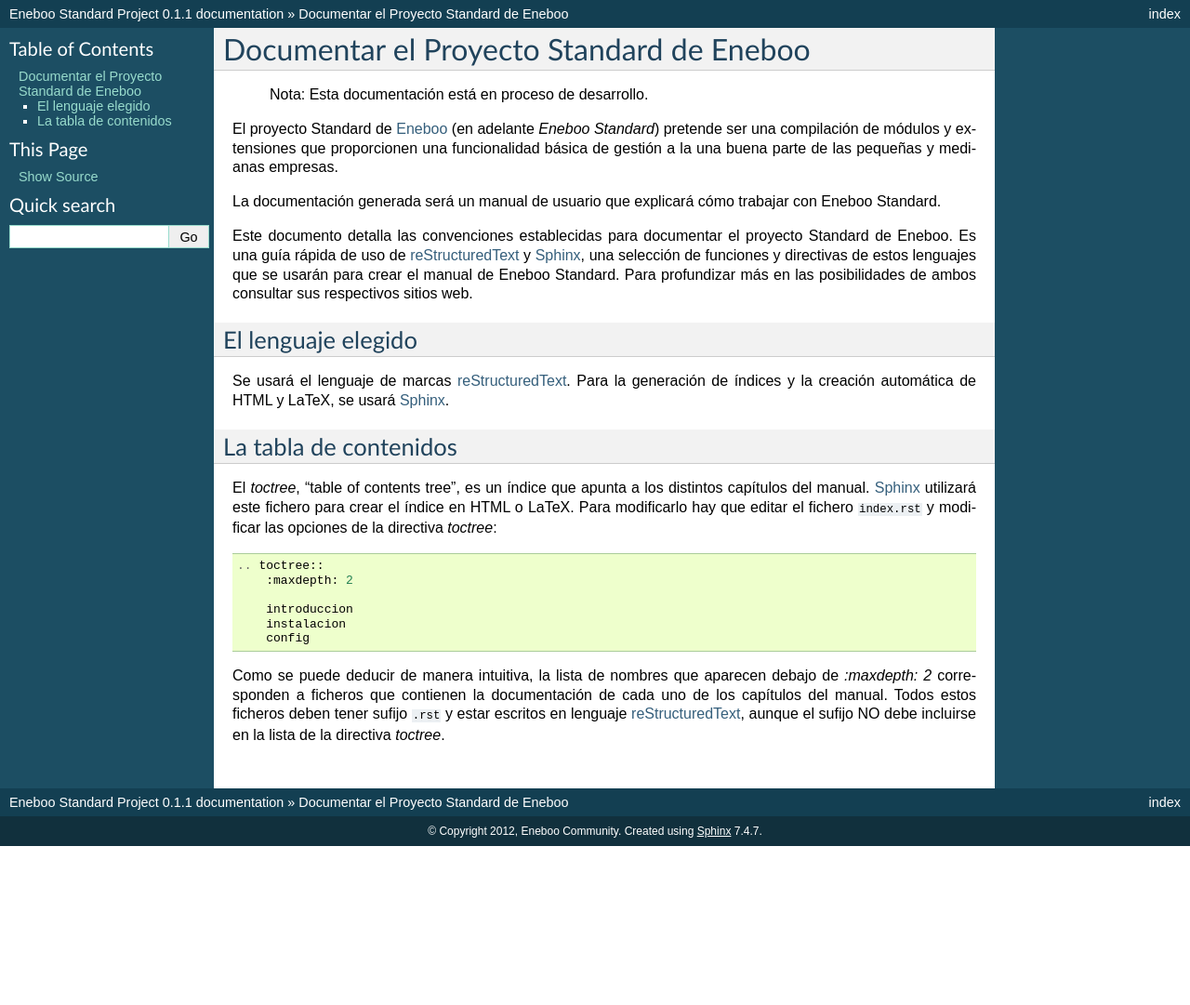
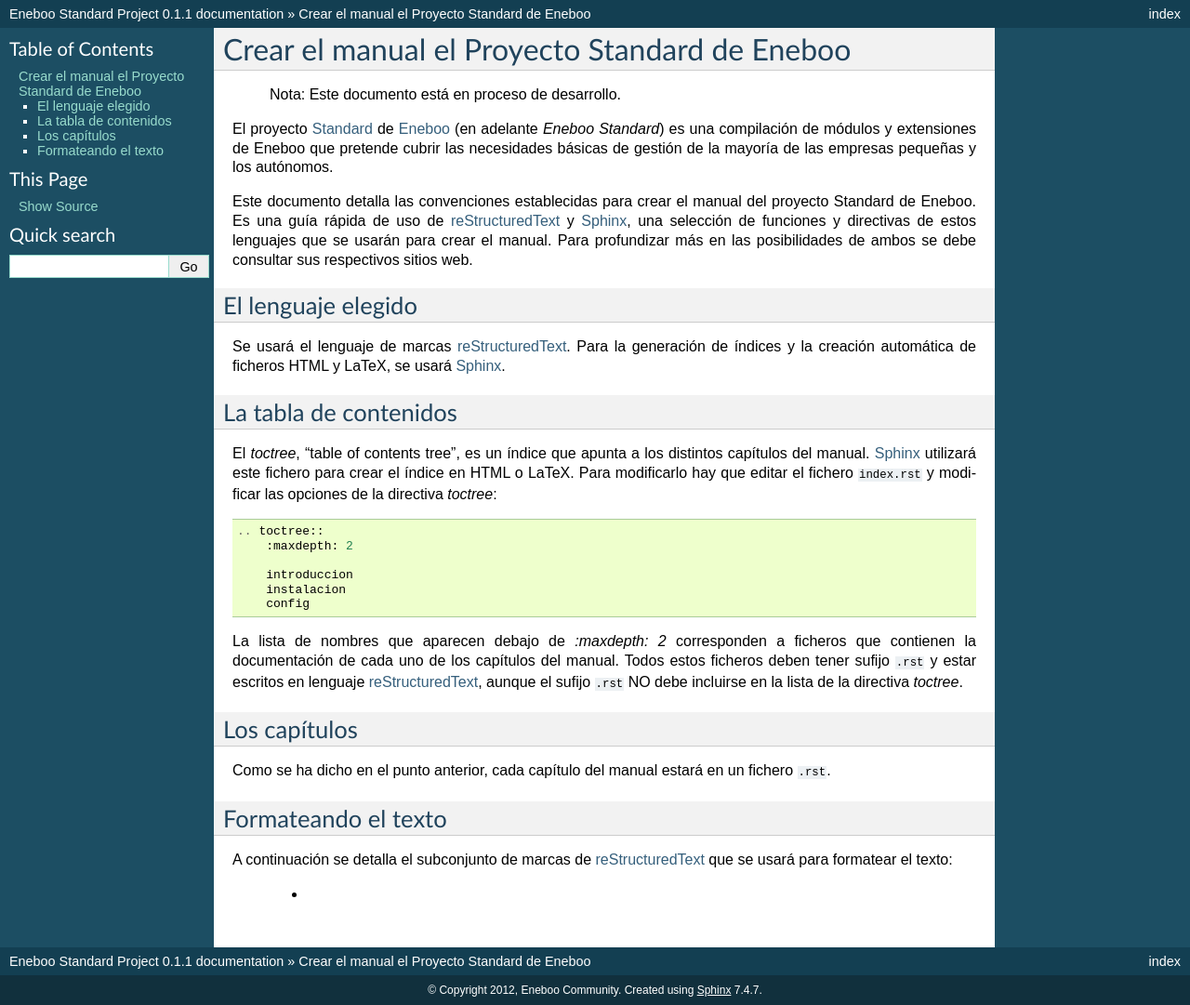
Before and after one commit to gestiweb/eneboo-doc, a Sphinx documentation site: the page built from features/prj0001-standard/source/README.rst, in a window 1280 px wide. Shown: the whole page at 93% size. Built offline with Sphinx 7.4.7, drawn with Linux system fonts in a browser that asks for light colours; pages that are not in the unit, such as notebooks, are missing from menus; before the commit the page ends 910 px from its top, so only the background shows below that.

Commit message:
Completando el README.rst

```diff
--- a/features/prj0001-standard/source/README.rst
+++ b/features/prj0001-standard/source/README.rst
@@ -1,21 +1,18 @@
-============================================
-Documentar el Proyecto Standard de Eneboo
-============================================
+=================================================
+Crear el manual el Proyecto Standard de Eneboo
+=================================================
 
-    Nota: Esta documentación está en proceso de desarrollo.
+    Nota: Este documento está en proceso de desarrollo.
 
-El proyecto Standard de Eneboo_ (en adelante *Eneboo Standard*) pretende ser una compilación de módulos y extensiones que
-proporcionen una funcionalidad básica de gestión a la una buena parte de las pequeñas y medianas empresas.
+El proyecto Standard_ de Eneboo_ (en adelante *Eneboo Standard*) es una compilación de módulos y extensiones de Eneboo que pretende cubrir las necesidades básicas de gestión de la mayoría de las empresas pequeñas y los autónomos.
 
-La documentación generada será un manual de usuario que explicará cómo trabajar con Eneboo Standard.
-
-Este documento detalla las convenciones establecidas para documentar el proyecto Standard de Eneboo. Es una guía rápida de uso de reStructuredText_ y Sphinx_, una selección de funciones y directivas de estos lenguajes que se usarán para crear el manual de Eneboo Standard. Para profundizar más en las posibilidades de ambos consultar sus respectivos sitios web.
+Este documento detalla las convenciones establecidas para crear el manual del proyecto Standard de Eneboo. Es una guía rápida de uso de reStructuredText_ y Sphinx_, una selección de funciones y directivas de estos lenguajes que se usarán para crear el manual. Para profundizar más en las posibilidades de ambos se debe consultar sus respectivos sitios web.
 
 
 El lenguaje elegido
 ------------------------
 
-Se usará el lenguaje de marcas reStructuredText_. Para la generación de índices y la creación automática de HTML y LaTeX, se usará Sphinx_.
+Se usará el lenguaje de marcas reStructuredText_. Para la generación de índices y la creación automática de ficheros HTML y LaTeX, se usará Sphinx_.
 
 La tabla de contenidos
 --------------------------
@@ -29,11 +26,24 @@
         instalacion
         config
 
-Como se puede deducir de manera intuitiva, la lista de nombres que aparecen debajo de *:maxdepth: 2* corresponden a ficheros que contienen la documentación de cada uno de los capítulos del manual. Todos estos ficheros deben tener sufijo ``.rst`` y estar escritos en lenguaje reStructuredText_, aunque el sufijo NO debe incluirse en la lista de la directiva *toctree*.
+La lista de nombres que aparecen debajo de *:maxdepth: 2* corresponden a ficheros que contienen la documentación de cada uno de los capítulos del manual. Todos estos ficheros deben tener sufijo ``.rst`` y estar escritos en lenguaje reStructuredText_, aunque el sufijo ``.rst`` NO debe incluirse en la lista de la directiva *toctree*.
 
 
+Los capítulos
+-------------------
+
+Como se ha dicho en el punto anterior, cada capítulo del manual estará en un fichero ``.rst``.
+
+
+Formateando el texto
+----------------------
+
+A continuación se detalla el subconjunto de marcas de reStructuredText_ que se usará para formatear el texto:
+
+    *
 
 
 .. _reStructuredText: http://docutils.sf.net/rst.html
 .. _Sphinx: http://sphinx.pocoo.org/genindex.html
 .. _Eneboo: http://www.eneboo.org
+.. _Standard: https://github.com/gestiweb/eneboo-features/tree/master/prj0001-standard
```
